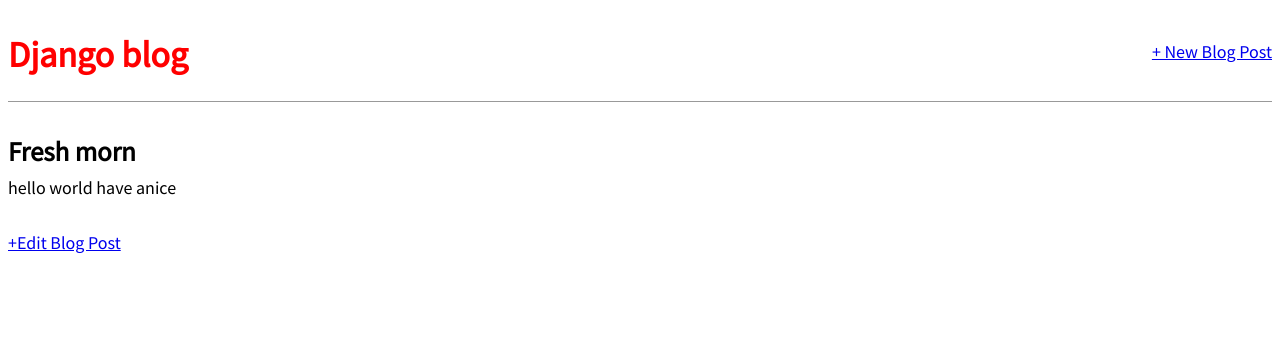
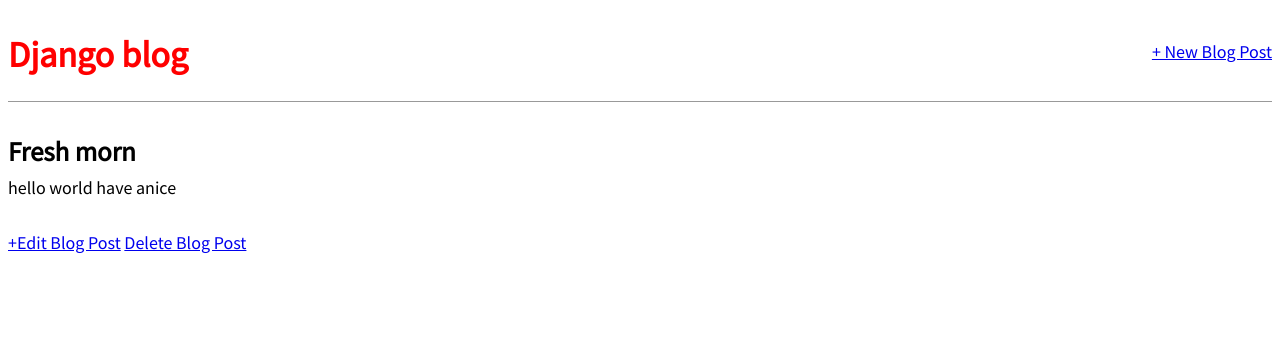
Before and after one commit to mohamedfazilk/Blog_app, a Django app: page /post/1/ in a window 1280 px wide. Shown: the top 362 px of the page. Run offline with Django 3.2, Linux system fonts and the light colour scheme; data comes from the database, SQL or seed files in the repository.

Commit message:
add delete blog_post  link add to post_detail

```diff
--- a/blog/templates/blog/post_detail.html
+++ b/blog/templates/blog/post_detail.html
@@ -9,5 +9,6 @@
 </div>
 
 <a href="{% url 'post_edit' post.pk %}"> +Edit Blog Post</a>
+<a href="{% url 'post_del' post.pk %}"> Delete Blog Post</a>
 
 {% endblock %}
--- a/blog/views.py
+++ b/blog/views.py
@@ -1,7 +1,7 @@
 from django.shortcuts import render
 from .models import Post
 from django.views.generic import ListView, DetailView
-from django.views.generic.edit import CreateView, UpdateView
+from django.views.generic.edit import CreateView, UpdateView, DeleteView
 
 class BlogListView(ListView):
     model = Post
@@ -21,3 +21,7 @@ class BlogUpdateView(UpdateView):
     model = Post
     template_name = 'blog/post_edit.html'
     fields = ['title','body']
+
+# class BlogDeleteView(DeleteView):
+#     model = Post
+#     template_name = 'blog/post_del.html'
```
